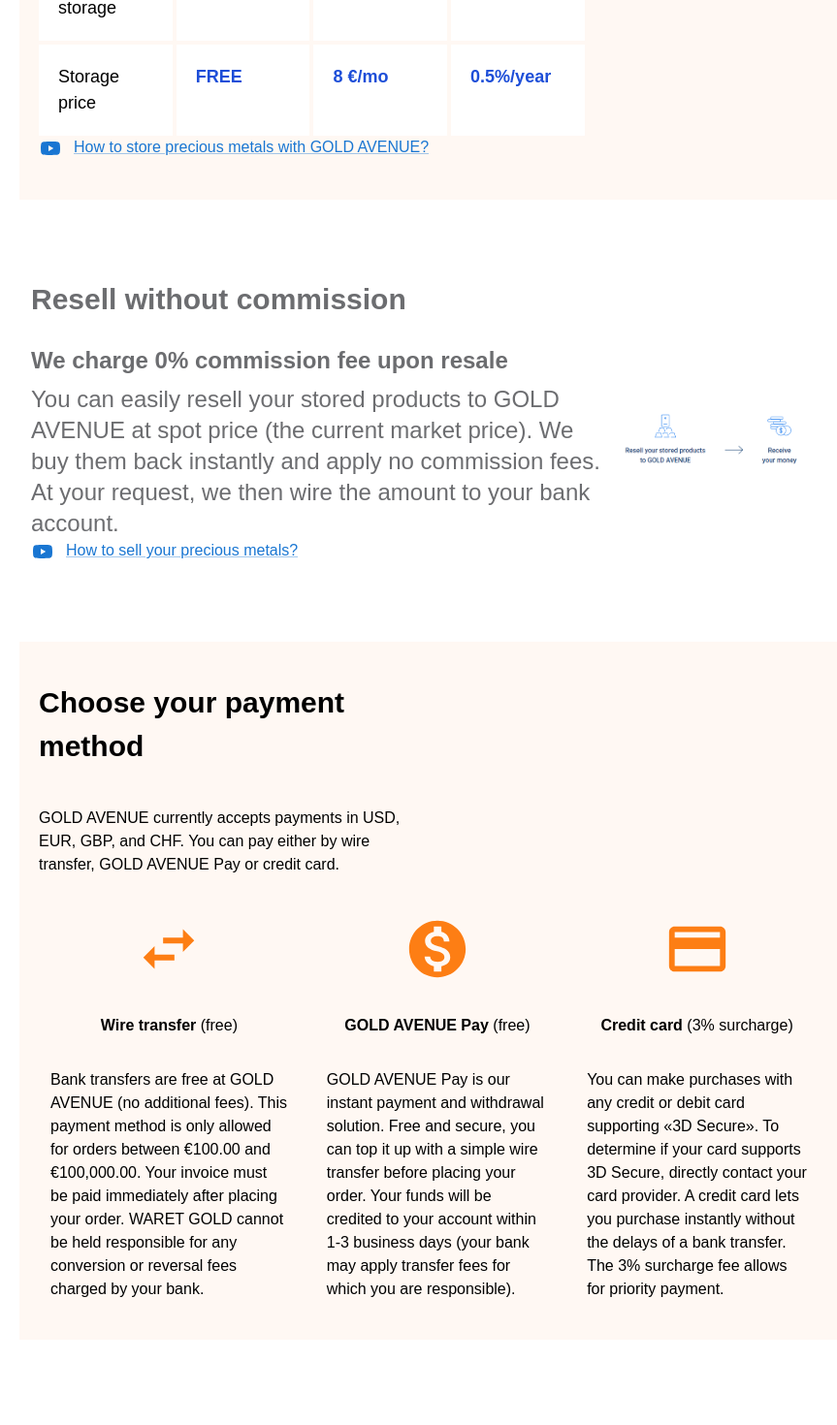
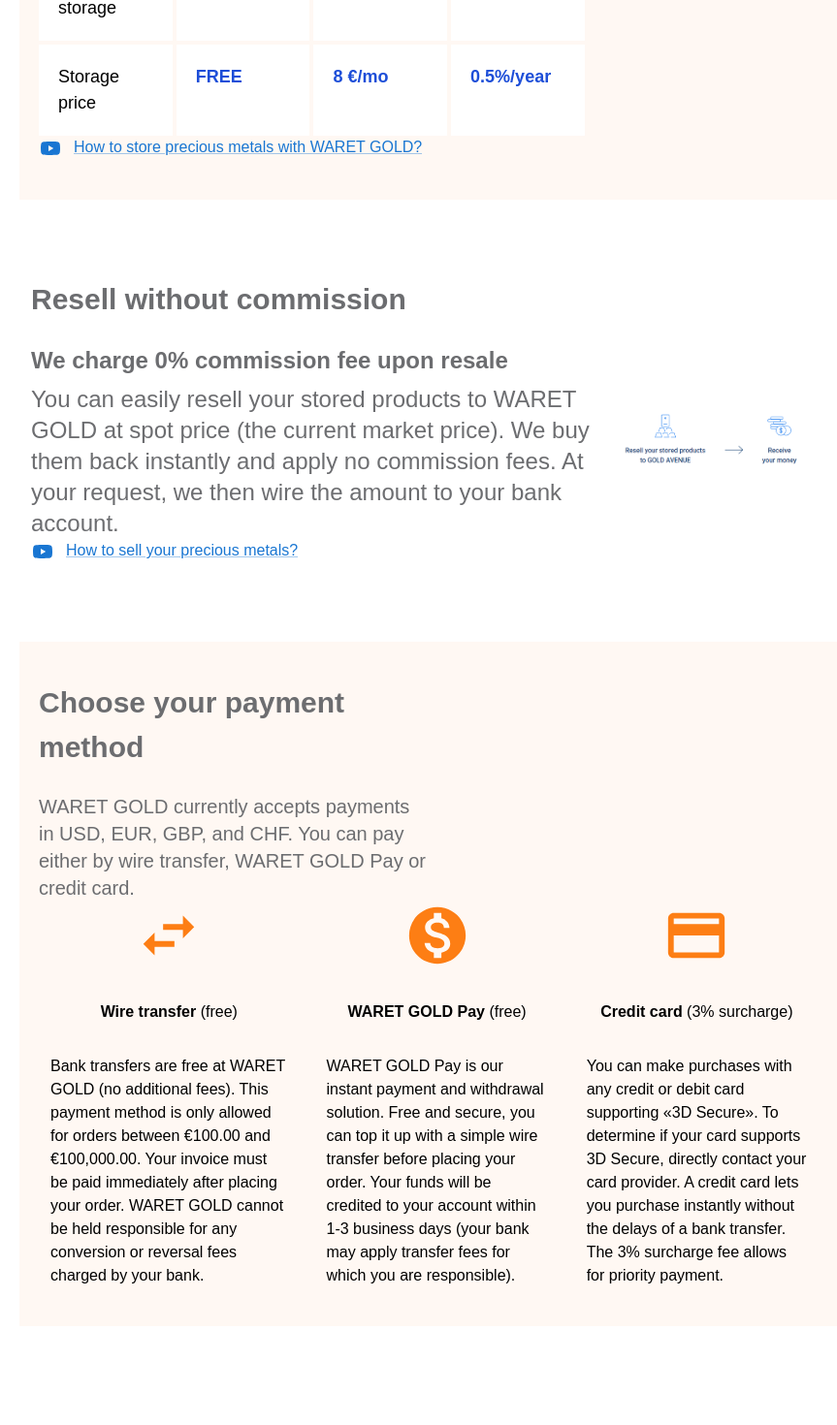
Before and after one commit to sundayjava/metal-precious-gold-web-application, a Next.js app: page /en/Pricing in a window 1280 px wide. Shown: the part 830-2300 px from the top of the page at 97% size, without its empty margins (198-1061 px from the left). Built offline with nearby package versions, Linux system fonts and the light colour scheme; no server answers; the database is empty.

Commit message:
text change

```diff
--- a/src/app/[language]/(productProcess)/Pricing/page.tsx
+++ b/src/app/[language]/(productProcess)/Pricing/page.tsx
@@ -39,14 +39,14 @@
       img: <SwapHorizIcon sx={{ fontSize: 70, color: "#FD7E14" }} />,
       heading: "Wire transfer",
       sub: "(free)",
-      body: "Bank transfers are free at GOLD AVENUE (no additional fees). This payment method is only allowed for orders between €100.00 and €100,000.00. Your invoice must be paid immediately after placing your order. WARET GOLD cannot be held responsible for any conversion or reversal fees charged by your bank.",
+      body: "Bank transfers are free at WARET GOLD (no additional fees). This payment method is only allowed for orders between €100.00 and €100,000.00. Your invoice must be paid immediately after placing your order. WARET GOLD cannot be held responsible for any conversion or reversal fees charged by your bank.",
     },
     {
       id: 2,
       img: <MonetizationOnIcon sx={{ fontSize: 70, color: "#FD7E14" }} />,
-      heading: "GOLD AVENUE Pay",
+      heading: "WARET GOLD Pay",
       sub: "(free)",
-      body: "GOLD AVENUE Pay is our instant payment and withdrawal solution. Free and secure, you can top it up with a simple wire transfer before placing your order. Your funds will be credited to your account within 1-3 business days (your bank may apply transfer fees for which you are responsible).",
+      body: "WARET GOLD Pay is our instant payment and withdrawal solution. Free and secure, you can top it up with a simple wire transfer before placing your order. Your funds will be credited to your account within 1-3 business days (your bank may apply transfer fees for which you are responsible).",
     },
     {
       id: 3,
@@ -137,7 +137,7 @@
           </div>
           <Link href="https://www.youtube.com/watch?v=uGXRCvrlZnE" className="flex gap-3 items-center text-accent mt-10">
             <YouTubeIcon />
-            <p className="hover-border cursor-pointer">How to store precious metals with GOLD AVENUE?</p>
+            <p className="hover-border cursor-pointer">How to store precious metals with WARET GOLD?</p>
           </Link>
         </div>
 
@@ -151,7 +151,7 @@
                 We charge 0% commission fee upon resale
               </p>
               <p>
-                You can easily resell your stored products to GOLD AVENUE at
+                You can easily resell your stored products to WARET GOLD at
                 spot price (the current market price). We buy them back
                 instantly and apply no commission fees. At your request, we then
                 wire the amount to your bank account.
@@ -169,12 +169,12 @@
 
         <div className="w-full px-5 py-10 my-10 bg-primaryColor/5">
           <div className="md:w-[50%] w-full">
-            <h1 className="font-bold md:text-[30px] text-[22px] mb-5">
+            <h1 className="text-decoration-none text-darkaccent leading-[46px] text-[30px] font-[700] mb-[24px]">
               Choose your payment method
             </h1>
-            <p className="my-10 font-normal">
-              GOLD AVENUE currently accepts payments in USD, EUR, GBP, and CHF.
-              You can pay either by wire transfer, GOLD AVENUE Pay or credit
+            <p className="text-decoration-none text-darkaccent leading-[28px] text-[20px] md:mb-0 mb-10 font-[400] max-w-[750px]">
+              WARET GOLD currently accepts payments in USD, EUR, GBP, and CHF.
+              You can pay either by wire transfer, WARET GOLD Pay or credit
               card.
             </p>
           </div>
```
